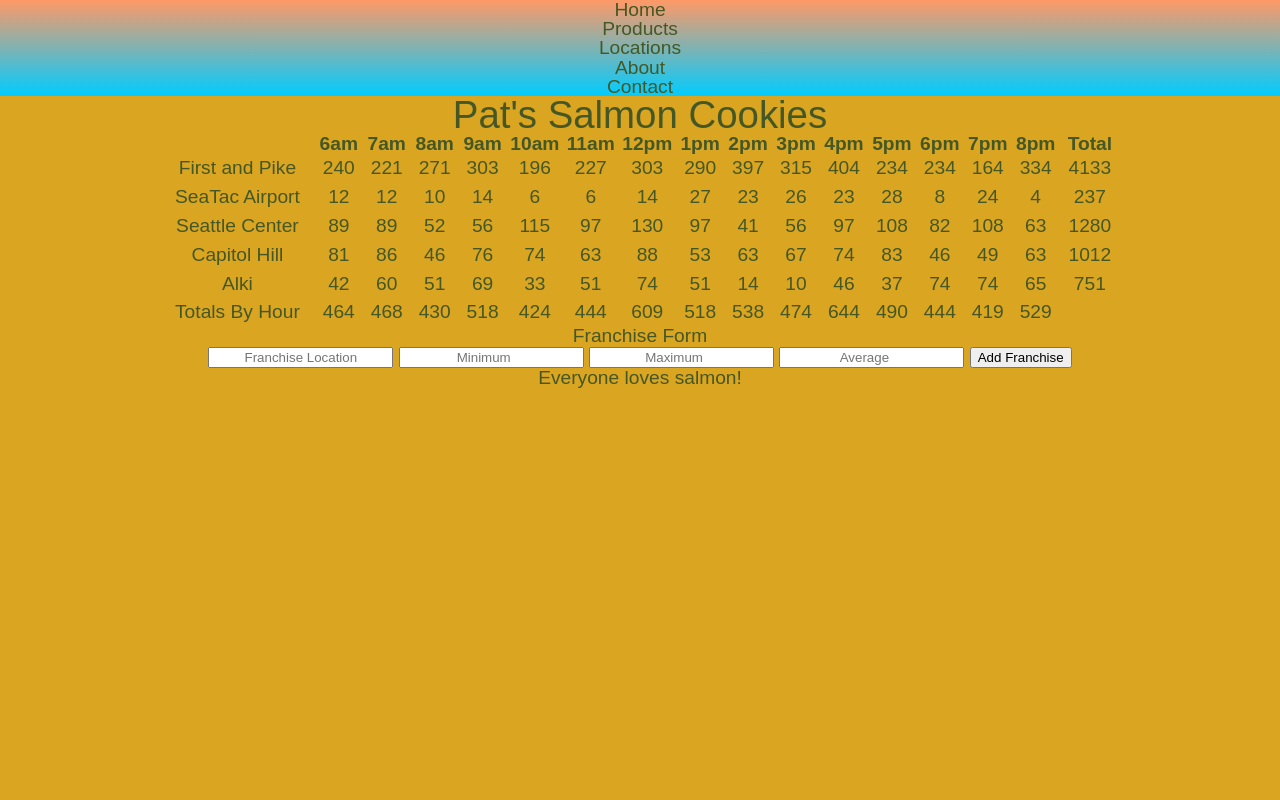
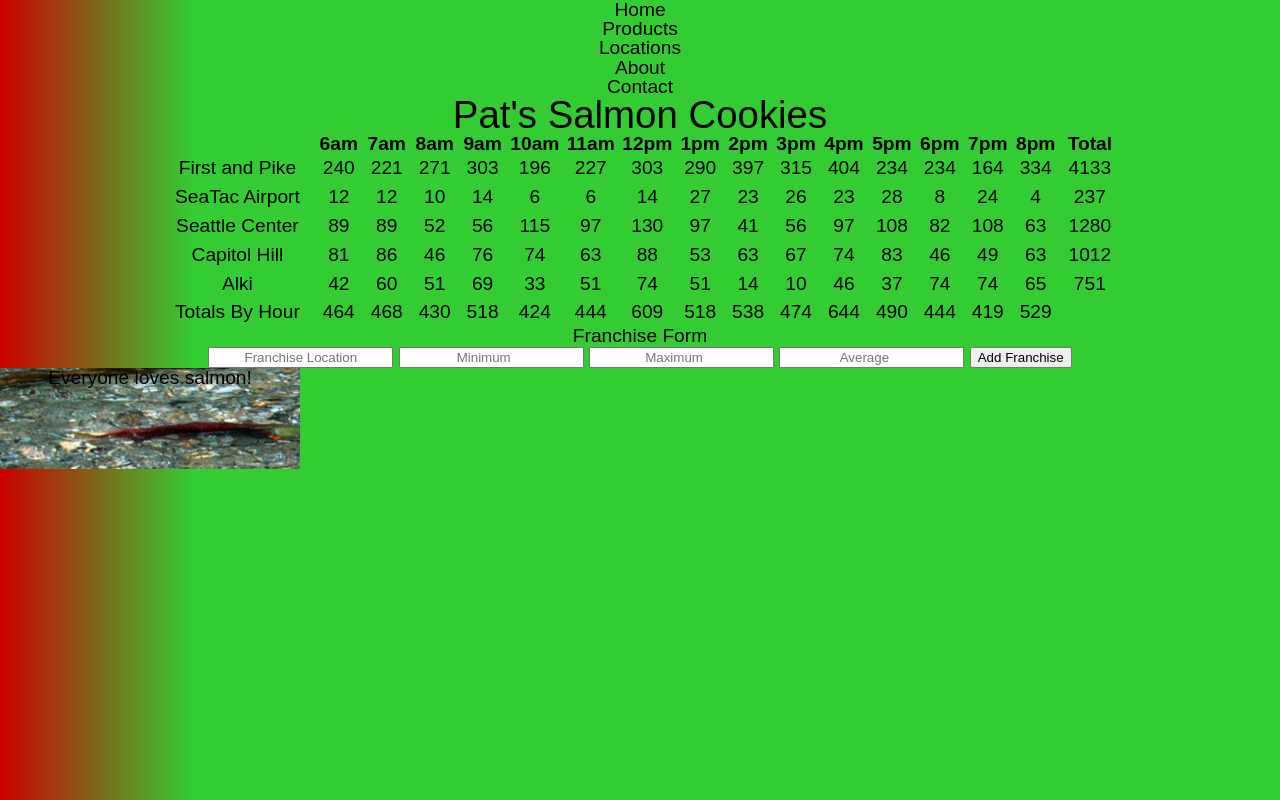
Before and after one commit to sajafisher29/code-201-lab-06, a plain HTML site: page sales.html in a window 1280 px wide. Drawn offline with Linux system fonts and the light colour scheme.

Commit message:
Played with CSS and tried to fix the totals update

```diff
--- a/app.js
+++ b/app.js
@@ -8,9 +8,6 @@ var hours = ['6am', '7am', '8am', '9am', '10am', '11am', '12pm', '1pm', '2pm', '
 
 var franchises = [];
 
-//Array to hold the calculated total cookies by hour
-
-var totalCookiesByHour = [];
 
 
 //Object constructor used to create franchises
@@ -26,7 +23,9 @@ function Franchise(location, minCust, maxCust, avgCookie) {
   franchises.push(this);
 }
 
-console.log(franchises);
+//Array to hold the calculated total cookies by hour
+
+var totalCookiesByHour = [];
 
 //Generates a random number between the min and max inclusive
 
--- a/css/style.css
+++ b/css/style.css
@@ -4,10 +4,9 @@
 }
 
 body {
-  background-color: goldenrod;
-  color: rgb(69, 87, 37);
   font-family: sans-serif;
   font-size: 1.2em;
+  background: linear-gradient(to right, #cc0000 0%, #33cc33 15%);
 }
 
 h1{
@@ -15,43 +14,16 @@ h1{
   font-size: 2em;
 }
 
-nav {
-  background: linear-gradient(to bottom, #ff9966 0%, #00ccff 100%);
-}
-
 nav.li {
 display: inline;
 margin-left: 10px;
 }
 
-p {
-  height: 75%;
-  width: 75%;
-  background-color: goldenrod;
-  padding: 10px;
-}
-
-
-
-/* The animation code */
-@keyframes example {
-  from {background-color: red;}
-  to {background-color: yellow;}
-}
-
-/* The element to apply the animation to */
-salmon {
-  width: 100px;
-  height: 100px;
-  animation-name: salmon logo;
-  animation-duration: 4s;
-  animation-iteration-count: infinite;
-}
-
-stream {
-  width: 75%;
-  height: 75%;
-  position: relative;
+footer {
+  background-image: url(../images/stream.jpg);
+  width:300px;
+  height: 101.5px;
+  background-repeat: repeat-x;
 }
 
 table {
```
Also changed, not shown: index.html (+8 -3 lines), sales.html (+0 -1 lines).
